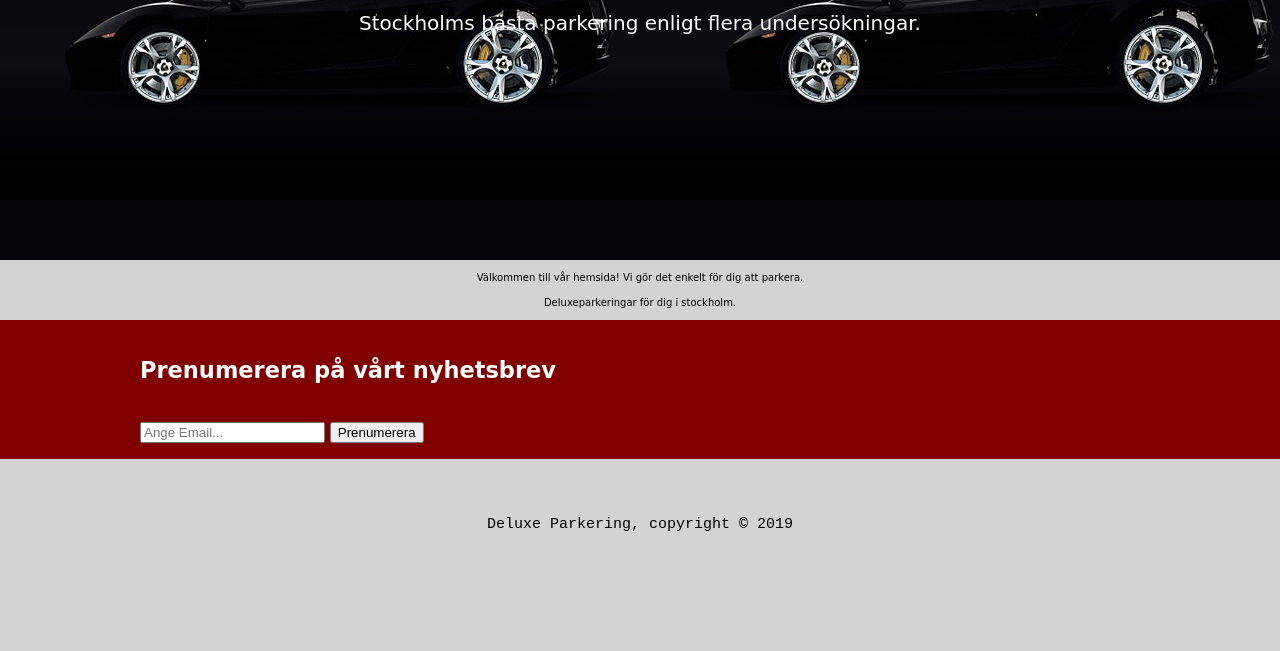
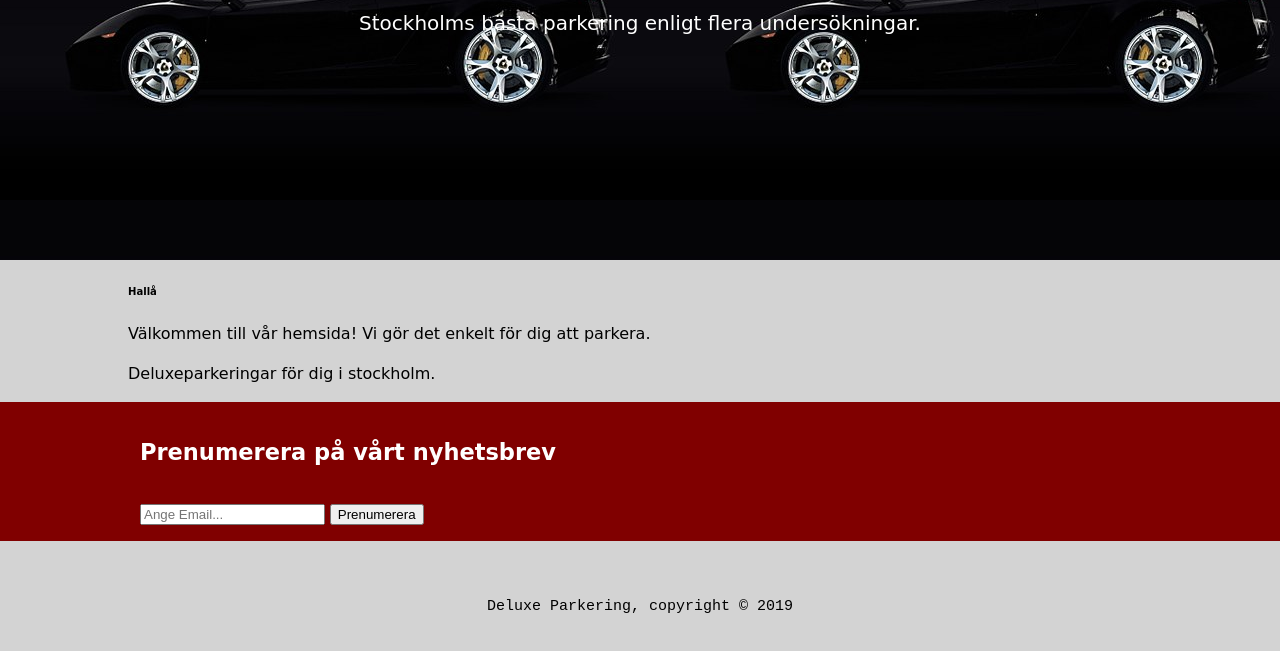
Before and after one commit to Robert1996s/DeluxeParkering, a plain HTML site: page index.html in a window 1280 px wide. Shown: the part 283-934 px from the top of the page. Before the commit the page ends 854 px from the top, so only its background shows below. Drawn offline with Linux system fonts and the light colour scheme.

Commit message:
Error fix

```diff
--- a/Deluxe.css
+++ b/Deluxe.css
@@ -58,8 +58,7 @@ header a:hover{
 }
 
 #alltext p{
-    font-size: 10px;
-    text-align: center;
+    font-size: 16px;
 }
 
 
--- a/index.html
+++ b/index.html
@@ -46,6 +46,7 @@
 
     <section id="alltext">
         <div class="container">
+            <h6>Hallå</h6>
             <p>Välkommen till vår hemsida! Vi gör det enkelt för dig att parkera.</p>
             <p>Deluxeparkeringar för dig i stockholm.</p>
         </div>
```
